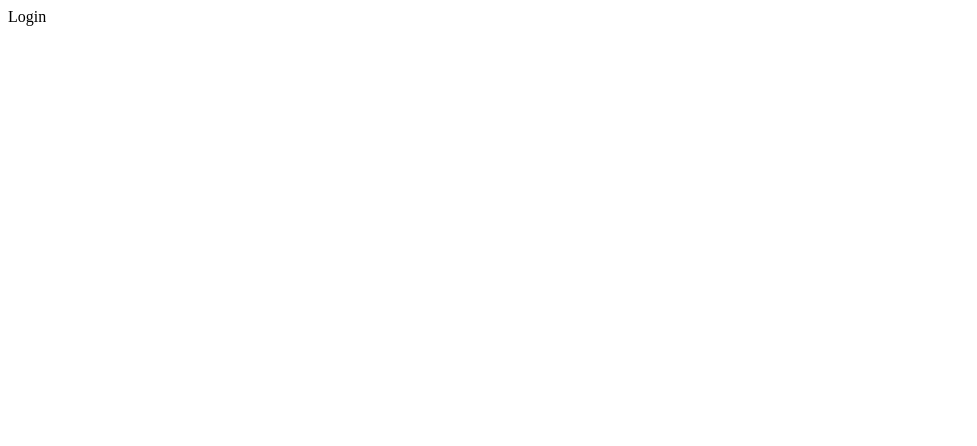
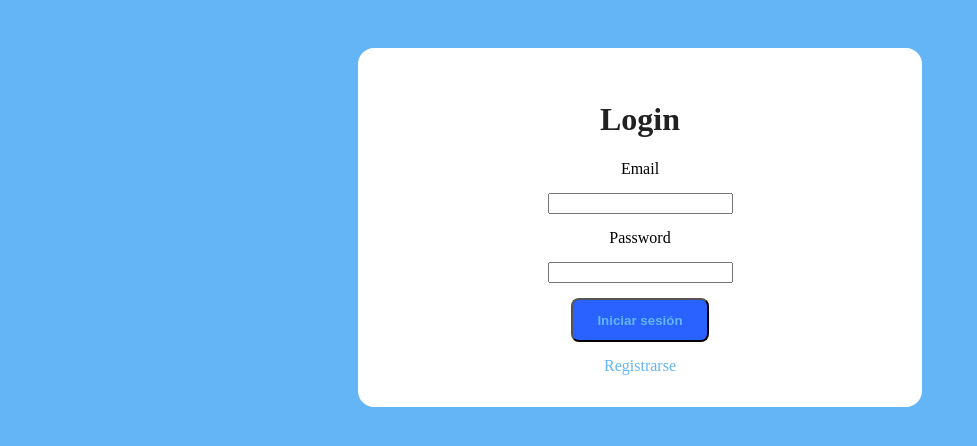
Before and after one commit to kevuxxi/Taskflow, a React (Vite) app in the folder frontend/: page /login in a window 1280 px wide. Shown: the top 446 px of the page, without its empty margins (0-977 px from the left). Built offline with nearby package versions, Linux system fonts and the light colour scheme.

Commit message:
add static pages layout

```diff
--- a/frontend/src/App.jsx
+++ b/frontend/src/App.jsx
@@ -2,6 +2,7 @@ import { BrowserRouter, Route, Routes } from 'react-router-dom'
 import Landing from './pages/Landing'
 import Login from './pages/Login'
 import Home from './pages/Home'
+import './styles/app.css'
 
 function App() {
 
--- a/frontend/src/components/Header.jsx
+++ b/frontend/src/components/Header.jsx
@@ -0,0 +1,13 @@
+import logo from '../../public/img/Gemini_Generated_Image_ec0lwqec0lwqec0l.png'
+import '../styles/Header.css'
+const Header = () => {
+    return (
+        <div className='header'>
+            <img src={logo}  className='logo' alt="" />
+            <h1>To Do App</h1>
+            <button>Cerrar sesion</button>
+        </div>
+    )
+}
+
+export default Header
--- a/frontend/src/pages/Home.jsx
+++ b/frontend/src/pages/Home.jsx
@@ -1,8 +1,14 @@
-import React from 'react'
+import Header from "../components/Header"
+import '../styles/Home.css'
 
 const Home = () => {
     return (
-        <div>Home</div>
+        <div >
+            <Header />
+            <div className="home-container">
+            No hay tareas asignadas
+        </div>
+        </div >
     )
 }
 
--- a/frontend/src/pages/Landing.jsx
+++ b/frontend/src/pages/Landing.jsx
@@ -1,8 +1,13 @@
-import React from 'react'
-
+import imagenrefef from '../../public/img/Gemini_Generated_Image_e4kjl3e4kjl3e4kj.png'
+import '../styles/Landing.css'
 const Landing = () => {
     return (
-        <div>Landing</div>
+        <div className='landing-container'>
+            <h1 className='landing-title'>To do  App</h1>
+            <p>Simplificá tu día. Organizá tus tareas, cumplí tus metas y liberá tu mente con nuestra app</p>
+            <button>Inciar sesion</button>
+            <img src={imagenrefef} alt="lista de tareas pendientes" />
+        </div>
     )
 }
 
--- a/frontend/src/pages/Login.jsx
+++ b/frontend/src/pages/Login.jsx
@@ -1,8 +1,23 @@
-import React from 'react'
+import '../styles/Login.css'
+import { Link } from 'react-router-dom'
 
 const Login = () => {
     return (
-        <div>Login</div>
+        <div className='container'>
+            <h1 className='title'>Login</h1>
+
+            <form className='form-container'>
+
+                <label htmlFor="">Email</label>
+                <input type="email" name="email" id="" />
+
+                <label htmlFor="">Password</label>
+                <input type="password" name="password" id="" />
+
+                <Link to={'/login'} > <button>Iniciar sesión</button></Link>
+                <Link to={'/login'} className='form-container-singup'>Registrarse</Link>
+            </form>
+        </div>
     )
 }
 
--- a/frontend/src/styles/App.css
+++ b/frontend/src/styles/App.css
@@ -0,0 +1,3 @@
+body {
+    background-color:  #64B5F6;
+}
--- /dev/null
+++ b/frontend/src/styles/Header.css
@@ -0,0 +1,31 @@
+.header {
+    padding: 1rem 2rem;
+    display: flex;
+    justify-content: space-between;
+    align-items: center;
+    background-color: #FFFFFF;
+    position: relative;
+    max-height: 200px;
+}
+
+
+.logo {
+    height: auto;
+    width: 150px;
+    object-fit: contain;
+}
+
+.header button {
+    background-color: #2962FF;
+    color: #64B5F6;
+    padding: 0.2rem 0.2rem;
+    border-radius: 0.5rem;
+    font-weight: bold;
+    cursor: pointer;
+
+}
+
+.header button:hover {
+    background-color: #FFFFFF;
+
+}
--- /dev/null
+++ b/frontend/src/styles/Home.css
@@ -0,0 +1,4 @@
+.home-container {
+    margin-top: 20px;
+    text-align: center;
+}
--- /dev/null
+++ b/frontend/src/styles/Landing.css
@@ -0,0 +1,42 @@
+.landing-container {
+    background-color: #FFFFFF;
+    padding: 2rem;
+    border-radius: 1rem;
+    max-width: 500px;
+    margin: 3rem auto;
+    display: flex;
+    flex-direction: column;
+    text-align: center;
+    align-items: center;
+    gap: 15px;
+}
+
+.landing-title {
+    color: #212121;
+
+}
+
+.landing-container p {
+    color: #757575;
+}
+
+
+.landing-container img {
+    max-height: 300px;
+    object-fit: cover;
+    border-radius: 0.5rem;
+    margin-bottom: 1rem;
+}
+
+.landing-container button {
+    background-color: #2962FF;
+    color: #64B5F6;
+    padding: 0.8rem 1.5rem;
+    border-radius: 0.5rem;
+    font-weight: bold;
+    cursor: pointer;
+}
+
+.landing-container button:hover {
+    background-color: #FFFFFF;
+}
--- /dev/null
+++ b/frontend/src/styles/Login.css
@@ -0,0 +1,38 @@
+.container {
+    background-color: #FFFFFF;
+    padding: 2rem;
+    border-radius: 1rem;
+    max-width: 500px;
+    margin: 3rem auto;
+    text-align: center;
+}
+
+.form-container {
+    display: flex;
+    flex-direction: column;
+    text-align: center;
+    align-items: center;
+    gap: 15px;
+}
+
+.title {
+    color: #212121;
+}
+
+.form-container button {
+    background-color: #2962FF;
+    color: #64B5F6;
+    padding: 0.8rem 1.5rem;
+    border-radius: 0.5rem;
+    font-weight: bold;
+    cursor: pointer;
+}
+
+.form-container button:hover {
+    background-color: #FFFFFF;
+}
+
+.form-container a {
+    color: #64B5F6;
+    text-decoration: none;
+}
```
Also changed, not shown: frontend/public/img/Gemini_Generated_Image_ec0lwqec0lwqec0l.png (added), 1 other file (tests, documents, lock files or other folders).
